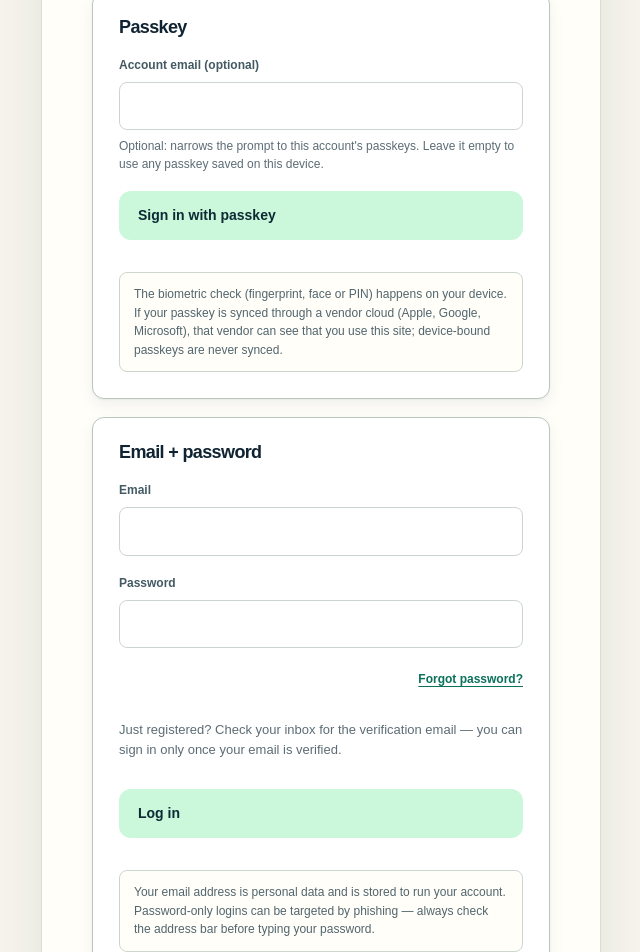
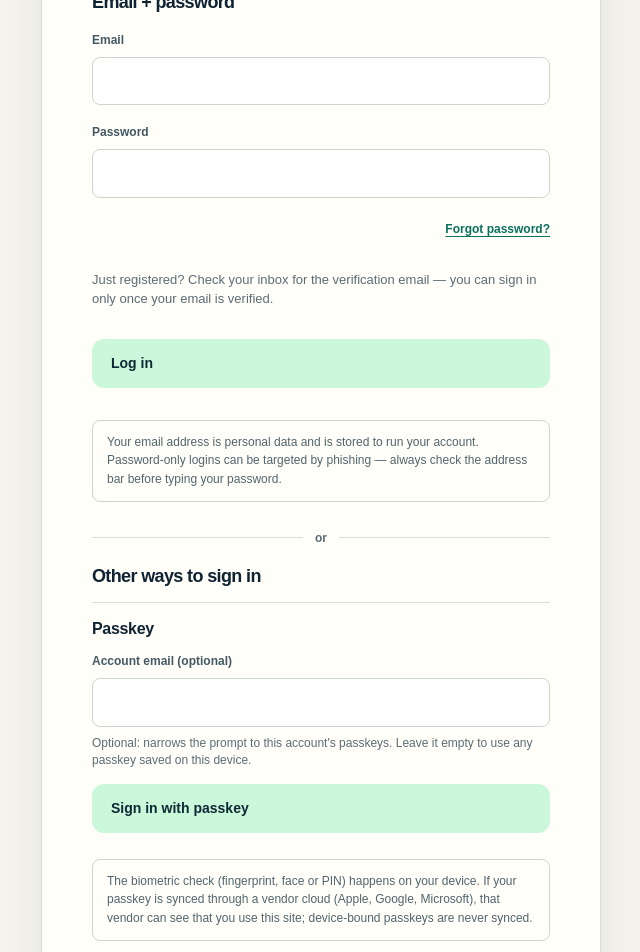
Before and after one commit to Syax89/open-surveillance-db, a Next.js app: page /login in a window 1280 px wide. Shown: the part 400-1352 px from the top of the page, without its empty margins (319-959 px from the left). Built offline with nearby package versions, Linux system fonts and the light colour scheme; no server answers.

Commit message:
refactor(login): consolidate sign-in methods into one tile

```diff
--- a/app/lib/i18n/auth.ts
+++ b/app/lib/i18n/auth.ts
@@ -91,12 +91,14 @@ export const en = {
   errorDisplayName: "The display name must be between 2 and 60 characters.",
   errorDisplayNameRateLimit: "Too many attempts. Please try again in a minute.",
   errorDisplayNameGeneric: "Could not save the display name. Please try again.",
-  // Multi-method auth (Fase E2 — design review): the three sign-in blocks on
-  // /login are ALL visible at once (CEO 2026-08-08), stacked in the order
-  // passkey → email + password → social. Each block carries its own submit.
+  // Multi-method auth (Fase E2 — single-tile login): email + password is the
+  // primary flow. Passkey and configured OIDC providers remain visible below
+  // a localized divider as alternatives within the same auth card.
   methodPassword: "Email + password",
   methodPasskey: "Passkey",
   methodSocialTitle: "Google",
+  loginOr: "or",
+  loginAlternatives: "Other ways to sign in",
   // Passkey login (Fase C).
   passkeyLogin: "Sign in with passkey",
   passkeyEmailOptional: "Account email (optional)",
@@ -322,12 +324,14 @@ export const it: Translation<typeof en> = {
   errorDisplayName: "Il nome visualizzato deve essere tra 2 e 60 caratteri.",
   errorDisplayNameRateLimit: "Troppi tentativi. Riprova tra un minuto.",
   errorDisplayNameGeneric: "Non è stato possibile salvare il nome visualizzato. Riprova.",
-  // Autenticazione multi-metodo (Fase E2 — design review): i tre blocchi di
-  // accesso su /login sono TUTTI visibili insieme (CEO 2026-08-08), impilati
-  // nell'ordine passkey → email e password → social. Ogni blocco ha il suo submit.
+  // Autenticazione multi-metodo (Fase E2 — login in una sola tile): email e
+  // password sono il flusso principale. Passkey e fornitori OIDC configurati
+  // restano visibili sotto un divisore localizzato come alternative nella stessa card.
   methodPassword: "Email e password",
   methodPasskey: "Passkey",
   methodSocialTitle: "Google",
+  loginOr: "oppure",
+  loginAlternatives: "Altri modi per accedere",
   // Accesso con passkey (Fase C).
   passkeyLogin: "Accedi con passkey",
   passkeyEmailOptional: "Email dell'account (facoltativa)",
--- a/app/login/LoginPageBody.tsx
+++ b/app/login/LoginPageBody.tsx
@@ -11,21 +11,22 @@ import { hardNavigate } from "../lib/navigate";
 /**
  * /login — multi-method sign-in (Fase E2, design review).
  *
- * Three methods, ALL visible at once as stacked coherent-box cards in the
- * order the CEO asked for (2026-08-08: passkey, email + password, Google):
- *  1. Passkey — WebAuthn ceremony client-side: POST /login/begin (optional
+ * Email + password is the primary sign-in flow. Passkey and configured OIDC
+ * providers remain visible as compact alternatives in the same auth card:
+ *  1. Email + password — the original form, unchanged behaviour.
+ *  2. Passkey — WebAuthn ceremony client-side: POST /login/begin (optional
  *     email narrows the ceremony to that account, anti-enumeration server
  *     side), navigator.credentials.get(), POST /login/complete. A cancelled
  *     ceremony (NotAllowedError) is a silent abort, not an error.
- *  2. Email + password — the original form, unchanged behaviour.
- *  3. Google (OIDC, Fase D / ADR 0020 decision 4) — plain GET navigations
- *     to the /start routes (302 to the provider). The disclosure note below
- *     the buttons IS the privacy requirement: the provider tracking surface
- *     and the EU-US DPF transfer are declared on the login page
+ *  3. Configured OIDC providers (Fase D / ADR 0020 decision 4) — plain GET
+ *     navigations to the /start routes (302 to the provider). The disclosure
+ *     below the buttons IS the privacy requirement: the provider tracking
+ *     surface and the EU-US DPF transfer are declared on the login page
  *     (AUTH_OPTIONS.md §4a).
  *
- * Every card carries its own submit — there is no selector, so all three
- * options are immediately visible without any interaction.
+ * All methods stay immediately available without a selector. The outer auth
+ * card is the only visual tile; semantic sections preserve the heading and
+ * keyboard order without introducing nested cards.
  *
  * The OIDC callback can land back here with two query markers:
  *  - ?merge=<token>  — the provider's VERIFIED email collides with an
@@ -302,39 +303,8 @@ export function LoginPageBody() {
           <>
             <p className="record-detail-summary">{t.anonymousNote}</p>
 
-            <div className="auth-methods">
-              {/* 1. Passkey — always visible, first in the CEO's order. */}
-              <section className="auth-method-card" aria-labelledby="auth-method-passkey-title">
-                <h2 id="auth-method-passkey-title">{t.methodPasskey}</h2>
-                <form className="auth-form" onSubmit={onPasskeyLogin} noValidate>
-                  <label className="auth-field">
-                    <span>{t.passkeyEmailOptional}</span>
-                    <input
-                      type="email"
-                      name="passkeyEmail"
-                      autoComplete="email webauthn"
-                      value={passkeyEmail}
-                      onChange={(event) => setPasskeyEmail(event.target.value)}
-                    />
-                    <small>{t.passkeyEmailHint}</small>
-                  </label>
-                  {passkeyError ? <p className="auth-error" role="alert">{passkeyError}</p> : null}
-                  <button className="button button-primary" type="submit" disabled={passkeyBusy}>
-                    {passkeyBusy ? t.loading : t.passkeyLogin}
-                  </button>
-                  {/* P1-4: honest per-method disclosure. The old hint claimed
-                      "Nothing leaves your device" — false for synced passkeys
-                      (vendor cloud sees usage); the disclosure below replaces
-                      that claim. */}
-                  <p className="oidc-disclosure auth-method-disclosure">
-                    <span className="sr-only">{t.methodDisclosureLabel}: </span>
-                    {t.passkeyDisclosure}
-                  </p>
-                </form>
-              </section>
-
-              {/* 2. Email + password — always visible. */}
-              <section className="auth-method-card" aria-labelledby="auth-method-password-title">
+            {/* Email + password is the primary, immediately available sign-in flow. */}
+            <section className="auth-primary" aria-labelledby="auth-method-password-title">
               <h2 id="auth-method-password-title">{t.methodPassword}</h2>
               <form className="auth-form" onSubmit={onSubmit} noValidate>
                 <label className="auth-field">
@@ -386,7 +356,7 @@ export function LoginPageBody() {
                 {/* Per-method risk disclosure (P1-4 design review — the risk
                     matrix is per-method, ADR 0020 d.6): the password method
                     declares its PII + phishing surface, exactly like the
-                      passkey and OIDC panels below. */}
+                    passkey and OIDC alternatives below. */}
                 <p className="oidc-disclosure auth-method-disclosure">
                   <span className="sr-only">{t.methodDisclosureLabel}: </span>
                   {t.passwordDisclosure}
@@ -394,14 +364,50 @@ export function LoginPageBody() {
               </form>
             </section>
 
-              {/* 3. Google (OIDC) — server-gated on configured providers
-                  (design review 2026-08-08, F1): the card renders only after
-                  GET /api/auth/oidc/providers answers a non-empty list. In
-                  SSR the social card is absent (fail-closed); it appears
-                  client-side once the discovery resolves. */}
+            <div className="auth-divider" role="separator" aria-label={t.loginOr}>
+              <span aria-hidden="true">{t.loginOr}</span>
+            </div>
+
+            <section className="auth-alternatives" aria-labelledby="auth-alternatives-title">
+              <h2 id="auth-alternatives-title" className="auth-alternatives-title">{t.loginAlternatives}</h2>
+
+              {/* Passkey — always available without making it a nested card. */}
+              <section className="auth-alternative" aria-labelledby="auth-method-passkey-title">
+                <h3 id="auth-method-passkey-title">{t.methodPasskey}</h3>
+                <form className="auth-form" onSubmit={onPasskeyLogin} noValidate>
+                  <label className="auth-field">
+                    <span>{t.passkeyEmailOptional}</span>
+                    <input
+                      type="email"
+                      name="passkeyEmail"
+                      autoComplete="email webauthn"
+                      value={passkeyEmail}
+                      onChange={(event) => setPasskeyEmail(event.target.value)}
+                    />
+                    <small>{t.passkeyEmailHint}</small>
+                  </label>
+                  {passkeyError ? <p className="auth-error" role="alert">{passkeyError}</p> : null}
+                  <button className="button button-primary" type="submit" disabled={passkeyBusy}>
+                    {passkeyBusy ? t.loading : t.passkeyLogin}
+                  </button>
+                  {/* P1-4: honest per-method disclosure. The old hint claimed
+                      "Nothing leaves your device" — false for synced passkeys
+                      (vendor cloud sees usage); the disclosure below replaces
+                      that claim. */}
+                  <p className="oidc-disclosure auth-method-disclosure">
+                    <span className="sr-only">{t.methodDisclosureLabel}: </span>
+                    {t.passkeyDisclosure}
+                  </p>
+                </form>
+              </section>
+
+              {/* Configured OIDC providers render only after GET
+                  /api/auth/oidc/providers answers a non-empty list. In SSR
+                  this alternative is absent (fail-closed); it appears
+                  client-side once discovery resolves. */}
               {socialAvailable ? (
-                <section className="auth-method-card" aria-labelledby="auth-method-social-title">
-                  <h2 id="auth-method-social-title">{t.methodSocialTitle}</h2>
+                <section className="auth-alternative" aria-labelledby="auth-method-social-title">
+                  <h3 id="auth-method-social-title">{t.methodSocialTitle}</h3>
                   <div className="oidc-panel">
                     <div className="oidc-buttons">
                       {oidcProviders?.includes("github") ? (
@@ -422,7 +428,7 @@ export function LoginPageBody() {
                   </div>
                 </section>
               ) : null}
-            </div>
+            </section>
 
             <p className="auth-switch">
               {t.noAccount}{" "}
```
Also changed, not shown: app/globals.css, 1 other file (tests, documents, lock files or other folders). Lines whose indentation alone changed are shown as unchanged.
